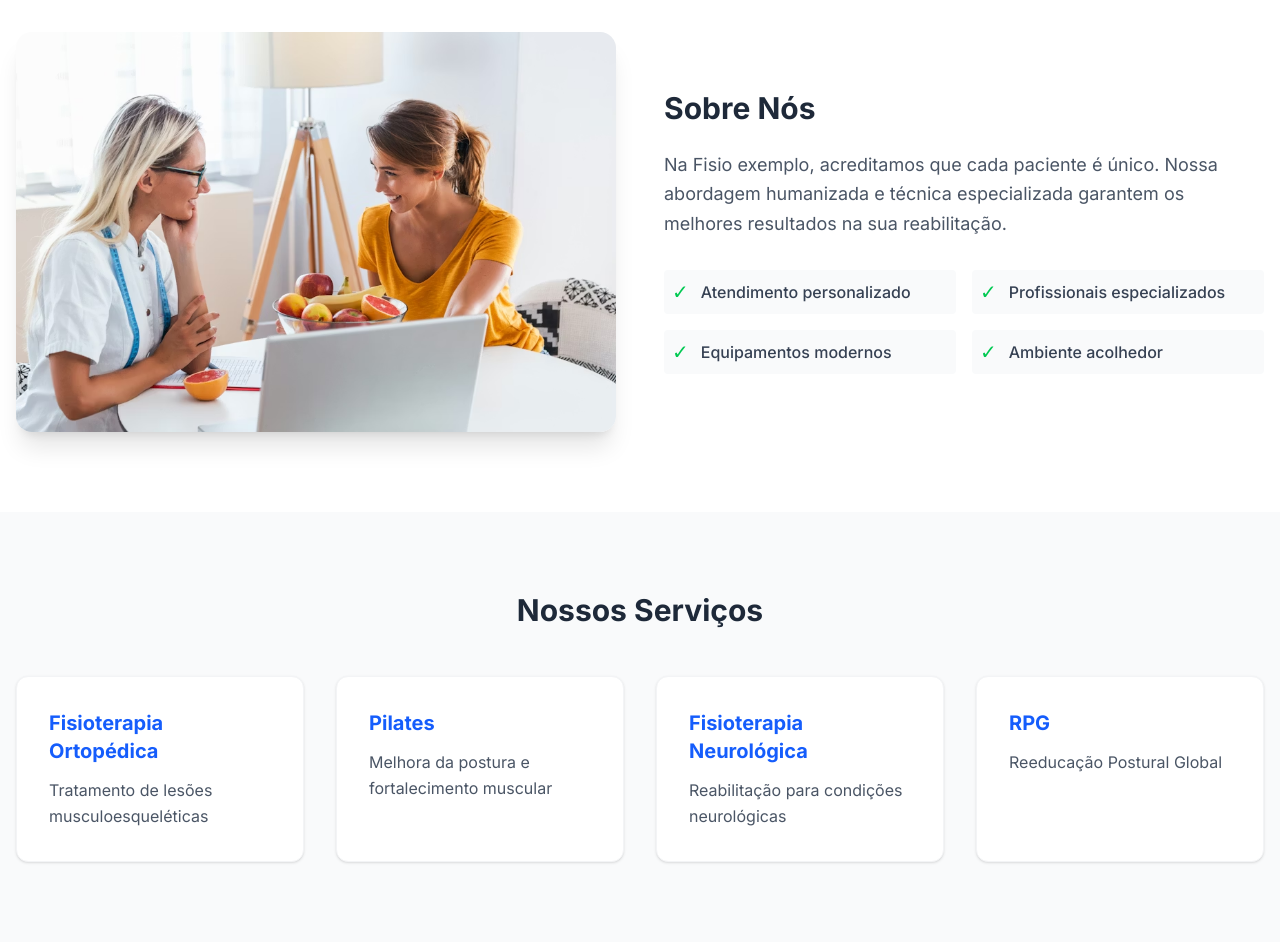
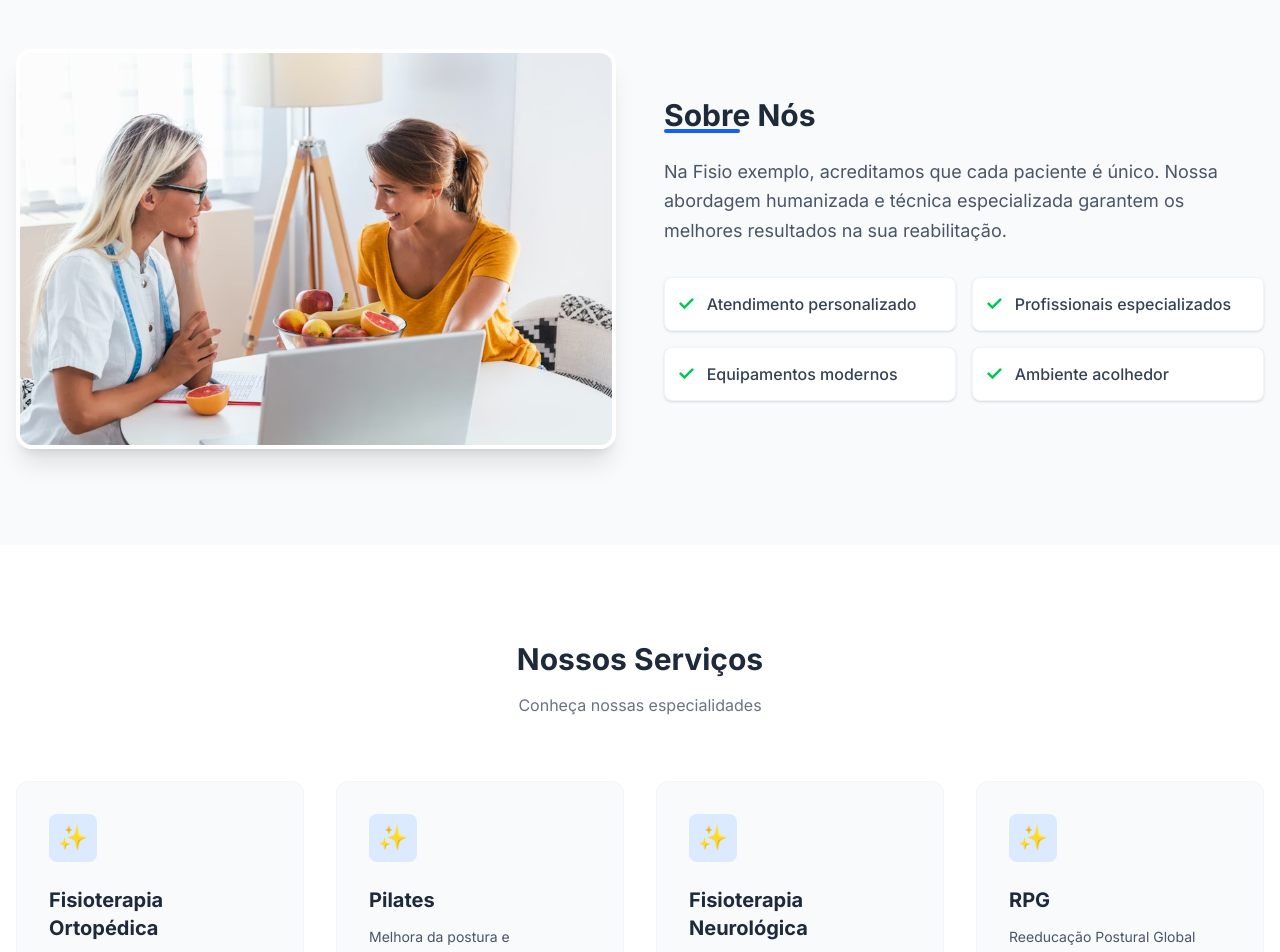
Before and after one commit to Kvothe000/template-site-saude, a Next.js app: page / in a window 1280 px wide. Shown: the part 720-1672 px from the top of the page. Built offline with nearby package versions, Linux system fonts and the light colour scheme.

Commit message:
atualizado

```diff
--- a/app/page.tsx
+++ b/app/page.tsx
@@ -1,15 +1,16 @@
 import Image from 'next/image'
 import { siteConfig } from '@/config/site-info'
-import TeamMemberCard from '@/components/TeamMemberCard' // <--- Importe
-import TestimonialCard from '@/components/TestimonialCard' // <--- Importe
+import TeamMemberCard from '@/components/TeamMemberCard'
+import TestimonialCard from '@/components/TestimonialCard'
 
 export default function Home() {
   const whatsappNumber = siteConfig.phone.replace(/\D/g, '')
 
   return (
-    <div className="min-h-screen flex flex-col">
+    // Mudança 1: Fundo geral agora é cinza suave (slate-50)
+    <div className="min-h-screen flex flex-col bg-slate-50">
 
-      {/* --- HERO (Mantido Igual) --- */}
+      {/* --- HERO (Mantido, pois tem imagem) --- */}
       <section className="relative h-[600px] flex items-center justify-center text-white">
         <div className="absolute inset-0 bg-black/50 z-10" />
         <Image
@@ -23,7 +24,7 @@ export default function Home() {
           <h1 className="text-4xl md:text-6xl font-bold mb-6 drop-shadow-md">
             {siteConfig.hero.title}
           </h1>
-          <p className="text-xl md:text-2xl mb-8 drop-shadow-md max-w-2xl mx-auto">
+          <p className="text-xl md:text-2xl mb-8 drop-shadow-md max-w-2xl mx-auto text-gray-100">
             {siteConfig.hero.subtitle}
           </p>
           <a
@@ -37,11 +38,12 @@ export default function Home() {
         </div>
       </section>
 
-      {/* --- SOBRE (Mantido Igual) --- */}
-      <section className="py-20 bg-white">
+      {/* --- SOBRE NÓS (Fundo Cinza Suave) --- */}
+      <section className="py-24 bg-slate-50">
         <div className="container mx-auto px-4">
           <div className="grid grid-cols-1 md:grid-cols-2 gap-12 items-center">
-            <div className="relative h-[400px] w-full rounded-2xl overflow-hidden shadow-xl">
+
+            <div className="relative h-[400px] w-full rounded-2xl overflow-hidden shadow-xl border-4 border-white">
               <Image
                 src={siteConfig.about.image}
                 alt="Sobre a Clínica"
@@ -49,45 +51,56 @@ export default function Home() {
                 className="object-cover hover:scale-105 transition duration-500"
               />
             </div>
+
             <div>
-              <h2 className="text-3xl font-bold mb-6 text-gray-800">
+              <h2 className="text-3xl font-bold mb-6 text-gray-800 relative inline-block">
                 {siteConfig.about.title}
+                {/* Detalhe visual: sublinhado sutil */}
+                <span className="absolute bottom-0 left-0 w-1/2 h-1 bg-blue-600 rounded-full"></span>
               </h2>
               <p className="text-lg text-gray-600 mb-8 leading-relaxed">
                 {siteConfig.about.description}
               </p>
               <div className="grid grid-cols-1 sm:grid-cols-2 gap-4">
                 {siteConfig.about.features.map((feature, index) => (
-                  <div key={index} className="flex items-center space-x-3 p-2 rounded bg-gray-50">
-                    <span className="text-green-500 text-xl">✓</span>
+                  // Cards brancos pequenos para destacar os diferenciais
+                  <div key={index} className="flex items-center space-x-3 p-3 rounded-lg bg-white shadow-sm border border-slate-100">
+                    <span className="text-green-500 text-xl font-bold">✓</span>
                     <span className="font-medium text-gray-700">{feature}</span>
                   </div>
                 ))}
               </div>
             </div>
+
           </div>
         </div>
       </section>
 
-      {/* --- SERVIÇOS (Mantido Igual) --- */}
-      <section className="py-20 bg-gray-50">
+      {/* --- SERVIÇOS (Fundo Branco para Contraste) --- */}
+      <section className="py-24 bg-white">
         <div className="container mx-auto px-4">
-          <h2 className="text-3xl font-bold text-center mb-12 text-gray-800">
-            {siteConfig.services.title}
-          </h2>
+          <div className="text-center mb-16">
+            <h2 className="text-3xl font-bold text-gray-800 mb-4">{siteConfig.services.title}</h2>
+            <p className="text-gray-500 max-w-2xl mx-auto">Conheça nossas especialidades</p>
+          </div>
+
           <div className="grid grid-cols-1 md:grid-cols-2 lg:grid-cols-4 gap-8">
             {siteConfig.services.items.map((service, index) => (
-              <div key={index} className="bg-white p-8 rounded-xl shadow-sm hover:shadow-md transition border border-gray-100">
-                <h3 className="text-xl font-bold mb-3 text-blue-600">{service.title}</h3>
-                <p className="text-gray-600 leading-relaxed">{service.description}</p>
+              // Card com fundo cinza bem claro para destacar no fundo branco
+              <div key={index} className="bg-slate-50 p-8 rounded-xl border border-slate-100 hover:shadow-lg hover:-translate-y-1 transition-all duration-300 group">
+                <div className="w-12 h-12 bg-blue-100 rounded-lg flex items-center justify-center mb-6 text-2xl group-hover:bg-blue-600 group-hover:text-white transition-colors">
+                  ✨
+                </div>
+                <h3 className="text-xl font-bold mb-3 text-gray-800">{service.title}</h3>
+                <p className="text-gray-600 leading-relaxed text-sm">{service.description}</p>
               </div>
             ))}
           </div>
         </div>
       </section>
 
-      {/* --- EQUIPE (NOVA SEÇÃO) --- */}
-      <section className="py-20 bg-white">
+      {/* --- EQUIPE (Fundo Cinza Novamente - Alternância Visual) --- */}
+      <section className="py-24 bg-slate-50">
         <div className="container mx-auto px-4">
           <h2 className="text-3xl font-bold text-center mb-12 text-gray-800">
             {siteConfig.team.title}
@@ -106,8 +119,8 @@ export default function Home() {
         </div>
       </section>
 
-      {/* --- DEPOIMENTOS (NOVA SEÇÃO) --- */}
-      <section className="py-20 bg-blue-50">
+      {/* --- DEPOIMENTOS (Fundo Branco) --- */}
+      <section className="py-24 bg-white">
         <div className="container mx-auto px-4">
           <h2 className="text-3xl font-bold text-center mb-12 text-gray-800">
             {siteConfig.testimonials.title}
@@ -119,33 +132,33 @@ export default function Home() {
                 name={item.name}
                 role={item.role}
                 quote={item.quote}
-                // imageUrl={item.image} // Se tiver foto, descomente
+                imageUrl={item.image}
               />
             ))}
           </div>
         </div>
       </section>
 
-      {/* --- CTA FINAL (Mantido Igual) --- */}
-      <section className="py-20 bg-blue-600 text-white">
-        <div className="container mx-auto px-4 text-center">
-          <h2 className="text-3xl font-bold mb-4">
+      {/* --- CTA FINAL --- */}
+      <section className="py-24 bg-blue-900 text-white text-center">
+        <div className="container mx-auto px-4">
+          <h2 className="text-3xl md:text-4xl font-bold mb-6">
             {siteConfig.contact.title}
           </h2>
-          <p className="text-xl mb-8 opacity-90">
+          <p className="text-xl text-blue-200 mb-8 max-w-2xl mx-auto">
             {siteConfig.contact.subtitle}
           </p>
-          <p className="mb-8 font-medium bg-blue-700 inline-block px-6 py-2 rounded-full">
-            {siteConfig.contact.openingHours}
-          </p>
+          <div className="inline-block bg-blue-800/50 backdrop-blur-sm px-8 py-3 rounded-full mb-10 border border-blue-700">
+            🕒 {siteConfig.contact.openingHours}
+          </div>
           <br />
           <a
             href={`https://wa.me/55${whatsappNumber}`}
             target="_blank"
             rel="noopener noreferrer"
-            className="bg-green-500 text-white px-8 py-4 rounded-lg text-lg font-semibold hover:bg-green-600 transition inline-flex items-center gap-2 shadow-lg"
+            className="bg-green-500 text-white px-10 py-4 rounded-full text-xl font-bold hover:bg-green-400 transition shadow-xl hover:shadow-green-900/20 transform hover:-translate-y-1"
           >
-            <span>👋</span> Falar no WhatsApp
+            Agendar Agora
           </a>
         </div>
       </section>
--- a/components/Header.tsx
+++ b/components/Header.tsx
@@ -14,7 +14,7 @@ export default function Header() {
   }
 
   return (
-    <header className="bg-white shadow-sm sticky top-0 z-50">
+    <header className="bg-white/90 backdrop-blur-md shadow-sm sticky top-0 z-50 border-b border-slate-100">
       <div className="container mx-auto px-4 py-4">
         <div className="flex justify-between items-center">
 
```
